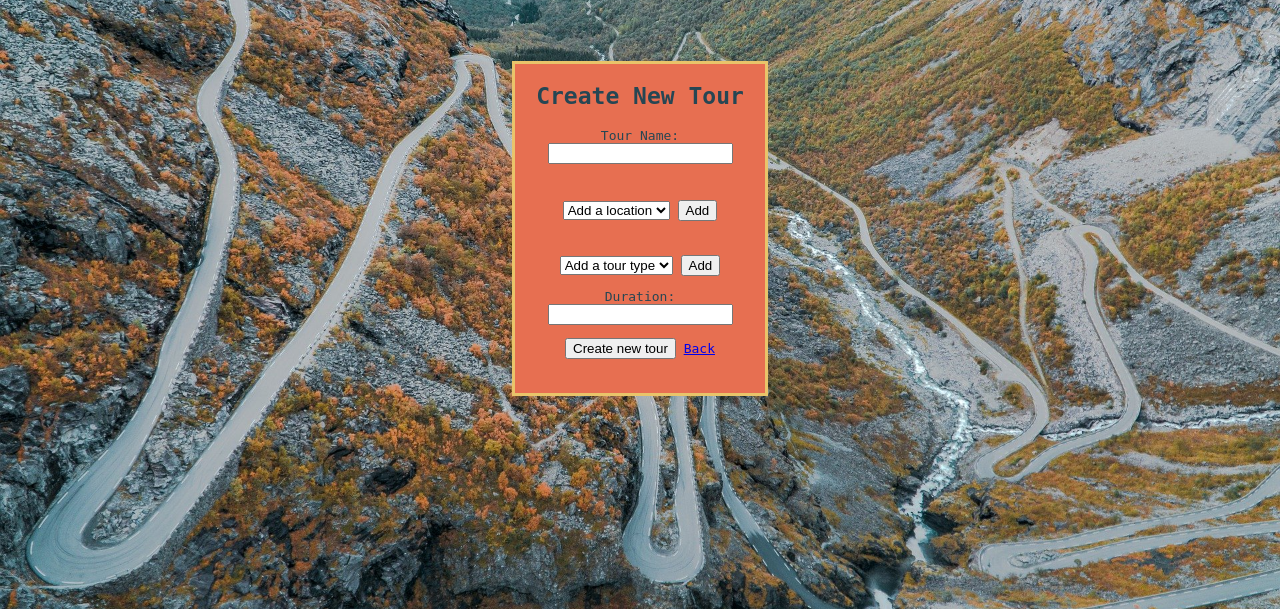
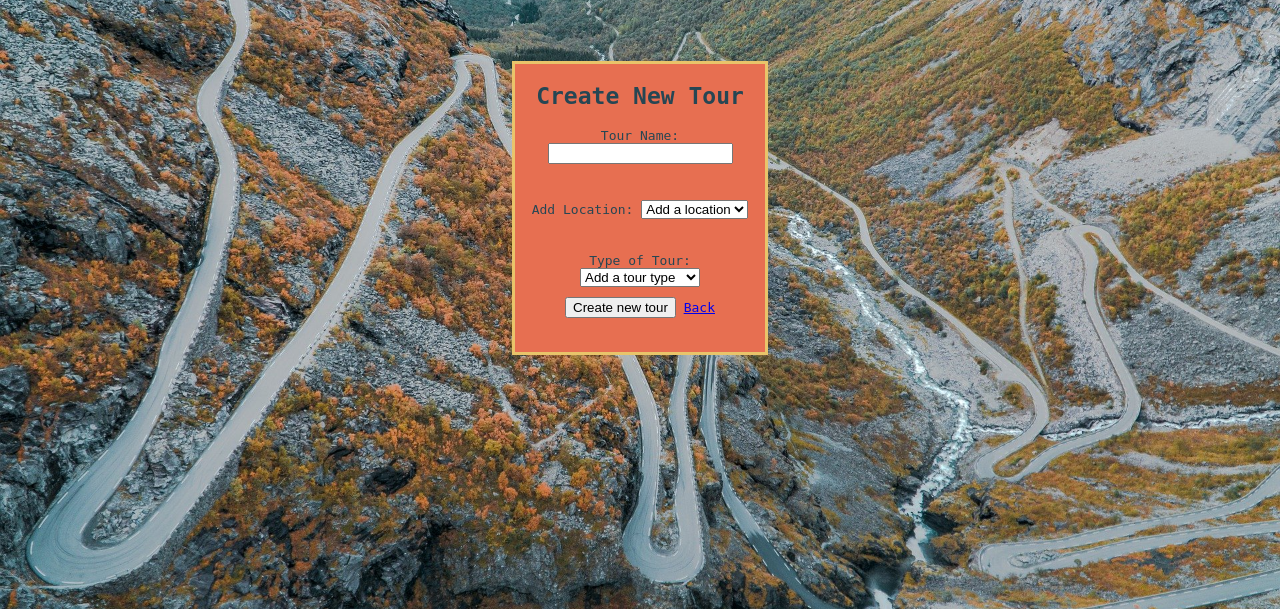
Before and after one commit to s3722286/SEPM-Tagon, a PHP site: page /createtour.php in a window 1280 px wide. Shown: the part 131-740 px from the top of the page. Run offline with PHP 8.4, Linux system fonts and the light colour scheme; the visitor is signed in with stand-in values (Sample User, id 1); tables that the repository leaves empty hold one stand-in row (values such as "Sample post").

Commit message:
Tour Types added to Create Tour and some cleanup

```diff
--- a/createtour.php
+++ b/createtour.php
@@ -1,5 +1,6 @@
 <?php
 session_start();
+require_once './database.php';
 
 if(!isset($_SESSION['username'])){
         header("Location: login.php");
@@ -9,6 +10,7 @@ if(!isset($_SESSION['username'])){
 ?>
 
     <main>
+
         <head>
             <link rel="stylesheet" href="styles.css">
             <title>Create New Tour</title>
@@ -21,28 +23,37 @@ if(!isset($_SESSION['username'])){
             <!--Since a tour can have multiple locations, find a way to have the dropdown box duplicate itself if a location is selected?? -->
             <div class="list">
                 <div class="row">
-                <select name= "addlocations" size ="1">
+                    <label for="showtype">Add Location:</label>
+                    <select name="addlocations" size="1">
                     <option value="" disabled selected hidden>Add a location</option>
                 </select>
-                <a><input type = "submit" value="Add"><a>
                 </div>
 
                 <div class="list">
                     <div class="row">
-                <select name= "showtype" size ="1">
+                        <label for="showtype">Type of Tour:</label>
+                        <select name="showtype" size="1">
                     <option value="" disabled selected hidden>Add a tour type</option>
+
+                    <?php
+                    $row = getAllTourTypes();
+                        foreach($row as $next) {
+                            echo "<option value='".$next['tourTypeName']."'>".$next['tourTypeName']."</option>";
+                        }
+                    ?>
+
                 </select>
-                <a><input type = "submit" value="Add"><a>
                     </div>
-     <!-- Automatically calculates the time of all locations added up -->
+                    <!-- Automatically calculates the time of all locations added up
                     <div class="row">
                         <p>Duration:<input type="number" id="duration" name="duration" required></p>
-      </div>
+                    </div> -->
 
                     <div class="row">
-        <input type="hidden" id="pressedAdd" name="pressedAdd" value="1">
-        <a><input type = "submit" value="Create new tour"><a>
-        <a href= "main.php"> Back <a>
+                        <input type="submit" value="Create new tour">
+                        <a href="main.php"> Back </a>
+                    </div>
+                </div>
             </div>
         </form>
     </main>
```
Lines whose indentation alone changed are shown as unchanged.
